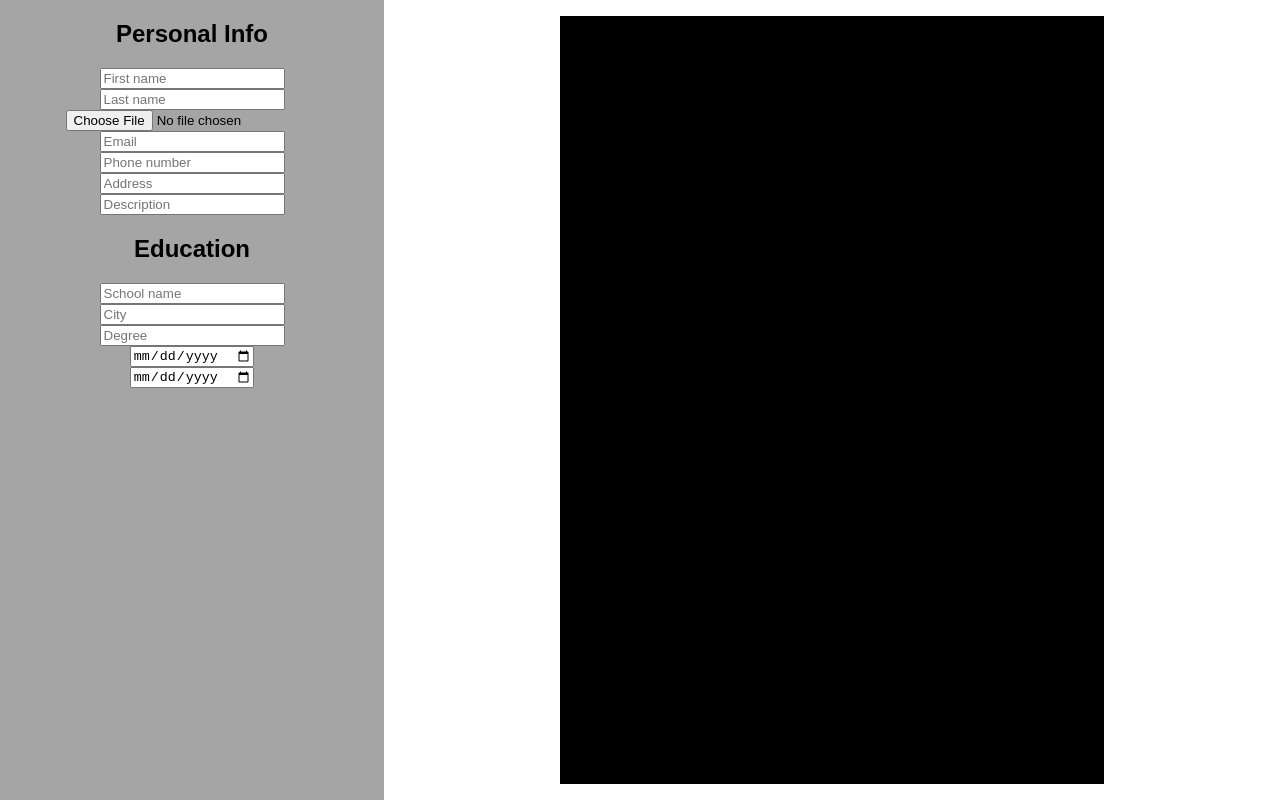
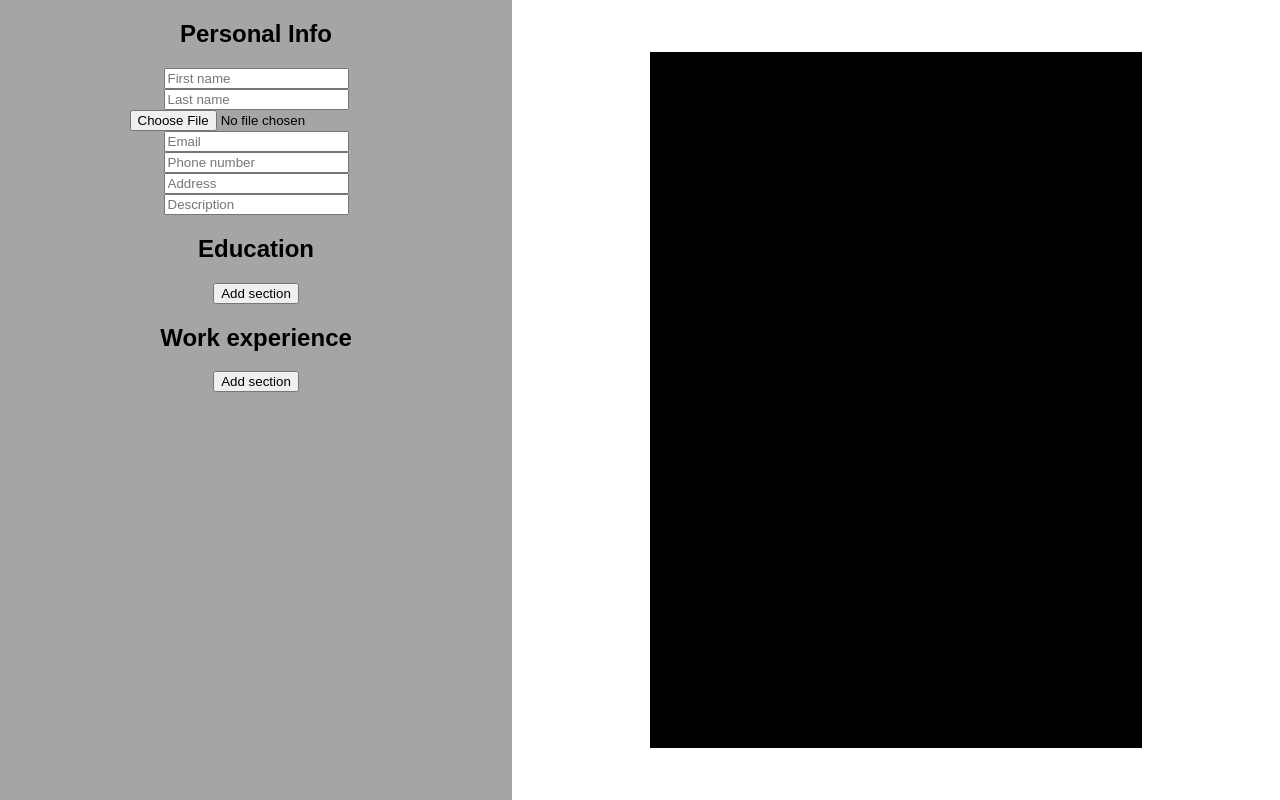
Before and after one commit to clikuki/cv-creator, a React (Create React App) app: page / in a window 1280 px wide. Built offline with nearby package versions, Linux system fonts and the light colour scheme.

Commit message:
added work section - new section added to infoEditor - added getDynamicSectionEvents() to make code dry - some css changes

```diff
--- a/src/components/InfoEditor.js
+++ b/src/components/InfoEditor.js
@@ -1,9 +1,8 @@
 import { useState } from "react"
 import { nanoid } from "nanoid";
 import css from '../css/infoEditor.module.css';
-console.log(css);
 
-const PersonalInfo = props =>
+const PersonalSection = props =>
 {
 	const { personalInfo } = props;
 	const onChange = ({ target }) =>
@@ -25,7 +24,7 @@ const PersonalInfo = props =>
 	</div>
 }
 
-const EducationInfo = props =>
+const EducationSection = props =>
 {
 	const onChangeBase = (target, key) =>
 	{
@@ -36,24 +35,94 @@ const EducationInfo = props =>
 
 	const schoolSections = props.educationInfo.map(info =>
 	{
-		const onChange = ({ target }) => onChangeBase(target, info.key);
-		return <div key={info.key} className={css.section}>
+		const { key } = info;
+		const onChange = ({ target }) => onChangeBase(target, key);
+		const onDelete = () => props.onDelete(key);
+		return <div key={key} className={css.section}>
 			<input value={info.school} onChange={onChange} data-type='school' placeholder="School name" type='text' />
 			<input value={info.city} onChange={onChange} data-type='city' placeholder="City" type='text' />
 			<input value={info.degree} onChange={onChange} data-type='degree' placeholder="Degree" type='text' />
 			<input value={info.startDate} onChange={onChange} data-type='startDate' placeholder="Studied from" type='date' />
 			<input value={info.endDate} onChange={onChange} data-type='endDate' placeholder="Studied until" type='date' />
+			<button onClick={onDelete}>Delete section</button>
 		</div>
 	})
 
 	return <div className={css.section}>
 		<h2>Education</h2>
 		{schoolSections}
+		<button onClick={props.onAdd}>Add section</button>
 	</div>
+}
+
+const WorkSection = props =>
+{
+	const onChangeBase = (target, key) =>
+	{
+		const value = target.value;
+		const type = target.dataset.type;
+		props.onChange(type, key, value);
+	}
+
+	const schoolSections = props.workInfo.map(info =>
+	{
+		const { key } = info;
+		const onChange = ({ target }) => onChangeBase(target, key);
+		const onDelete = () => props.onDelete(key);
+		return <div key={key} className={css.section}>
+			<input value={info.company} onChange={onChange} data-type='company' placeholder="Company" type='text' />
+			<input value={info.city} onChange={onChange} data-type='city' placeholder="City" type='text' />
+			<input value={info.position} onChange={onChange} data-type='position' placeholder="Position" type='text' />
+			<input value={info.startDate} onChange={onChange} data-type='startDate' placeholder="Worked from" type='date' />
+			<input value={info.endDate} onChange={onChange} data-type='endDate' placeholder="Worked until" type='date' />
+			<button onClick={onDelete}>Delete section</button>
+		</div>
+	})
+
+	return <div className={css.section}>
+		<h2>Work experience</h2>
+		{schoolSections}
+		<button onClick={props.onAdd}>Add section</button>
+	</div>
+}
+
+const getDynamicSectionEvents = (arr, setFunc, getTemplate) => [
+	(type, key, value) => // onChange
+	{
+		const index = arr.findIndex(x => x.key === key);
+		const item = arr[index];
+		const top = arr.slice(0, index);
+		const bottom = arr.slice(index + 1);
+
+		setFunc(top.concat({
+			...item,
+			[type]: value,
+		}, bottom))
+	},
+	(key) => // onDelete
+	{
+		const index = arr.findIndex(x => x.key === key);
+		const top = arr.slice(0, index);
+		const bottom = arr.slice(index + 1);
+
+		setFunc(top.concat(bottom));
+	},
+	// onAdd
+	() => setFunc(arr.concat(getTemplate())),
+]
+
+const getStaticSectionEvent = (obj, setFunc) => (type, value) =>
+{
+	setFunc({
+		...obj,
+		[type]: value,
+	})
 }
 
 const InfoEditor = () =>
 {
+	const [educationInfo, setEducationInfo] = useState([]);
+	const [workInfo, setWorkInfo] = useState([]);
 	const [personalInfo, setPersonalInfo] = useState({
 		firstName: '',
 		lastName: '',
@@ -64,7 +133,12 @@ const InfoEditor = () =>
 		description: '',
 	});
 
-	const getEducationTemplate = () =>
+	const handlePersonalInfoChange = getStaticSectionEvent(personalInfo, setPersonalInfo);
+	const [
+		handleEducationInfoChange,
+		handleEducationInfoDelete,
+		handleEducationInfoAdd,
+	] = getDynamicSectionEvents(educationInfo, setEducationInfo, () =>
 	({
 		school: '',
 		city: '',
@@ -72,49 +146,34 @@ const InfoEditor = () =>
 		startDate: '',
 		endDate: '',
 		key: nanoid(),
-	})
+	}));
 
-	const [educationInfo, setEducationInfo] = useState([getEducationTemplate()]);
-
-	const handlePersonalInfoChange = (type, value) =>
-	{
-		setPersonalInfo({
-			...personalInfo,
-			[type]: value,
-		})
-	}
-
-	const handleEducationInfoChange = (type, key, value) =>
-	{
-		if (type === 'add')
-		{
-			setEducationInfo(educationInfo.concat(getEducationTemplate()));
-		}
-		else if (type === 'delete')
-		{
-			const index = educationInfo.findIndex(x => x.key === key);
-			const top = educationInfo.slice(0, index);
-			const bottom = educationInfo.slice(index + 1);
-
-			setEducationInfo(top.concat(bottom));
-		}
-		else
-		{
-			const index = educationInfo.findIndex(x => x.key === key);
-			const item = educationInfo[index];
-			const top = educationInfo.slice(0, index);
-			const bottom = educationInfo.slice(index + 1);
-
-			setEducationInfo(top.concat({
-				...item,
-				[type]: value,
-			}, bottom))
-		}
-	}
+	const [
+		handleWorkInfoChange,
+		handleWorkInfoDelete,
+		handleWorkInfoAdd,
+	] = getDynamicSectionEvents(workInfo, setWorkInfo, () =>
+	({
+		company: '',
+		city: '',
+		position: '',
+		startDate: '',
+		endDate: '',
+		key: nanoid(),
+	}));
 
 	return <div className={css.infoEditor}>
-		<PersonalInfo personalInfo={personalInfo} onChange={handlePersonalInfoChange} />
-		<EducationInfo educationInfo={educationInfo} onChange={handleEducationInfoChange} />
+		<PersonalSection personalInfo={personalInfo} onChange={handlePersonalInfoChange} />
+		<EducationSection
+			educationInfo={educationInfo}
+			onChange={handleEducationInfoChange}
+			onAdd={handleEducationInfoAdd}
+			onDelete={handleEducationInfoDelete} />
+		<WorkSection
+			workInfo={workInfo}
+			onChange={handleWorkInfoChange}
+			onAdd={handleWorkInfoAdd}
+			onDelete={handleWorkInfoDelete} />
 	</div>
 }
 
--- a/src/css/cvDisplay.module.css
+++ b/src/css/cvDisplay.module.css
@@ -1,14 +1,13 @@
 .cvDisplay {
 	aspect-ratio: 1 / 1.4142;
-	height: 100%;
-	/* width: 70%; */
+	width: 70%;
 	background-color: black; /* For display purposes only */
 }
 
 .wrapper {
 	display: flex;
-	padding: 1rem;
 	justify-content: center;
 	align-items: center;
+	padding: 2rem;
 	overflow: auto;
 }
--- a/src/css/misc.css
+++ b/src/css/misc.css
@@ -6,8 +6,9 @@ body {
 
 #root {
 	display: grid;
-	grid-template-columns: 30% 70%;
-	min-height: 100%;
+	grid-template-columns: 40% 60%;
+	height: 100%;
+	max-height: 100%;
 }
 
 *,
```
